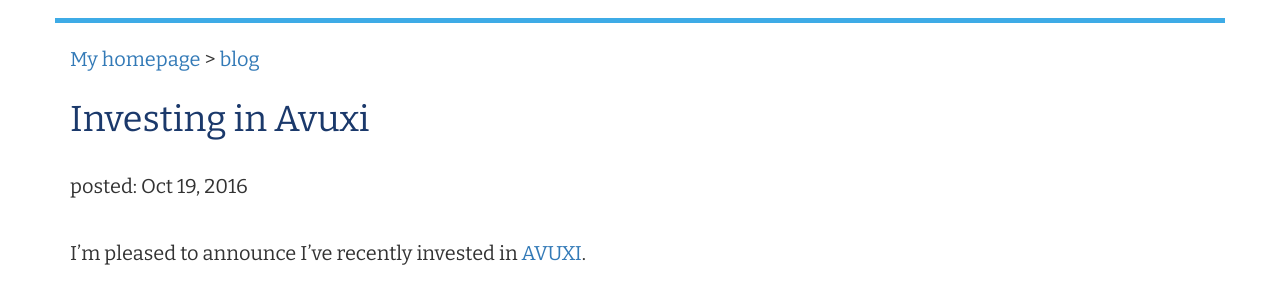
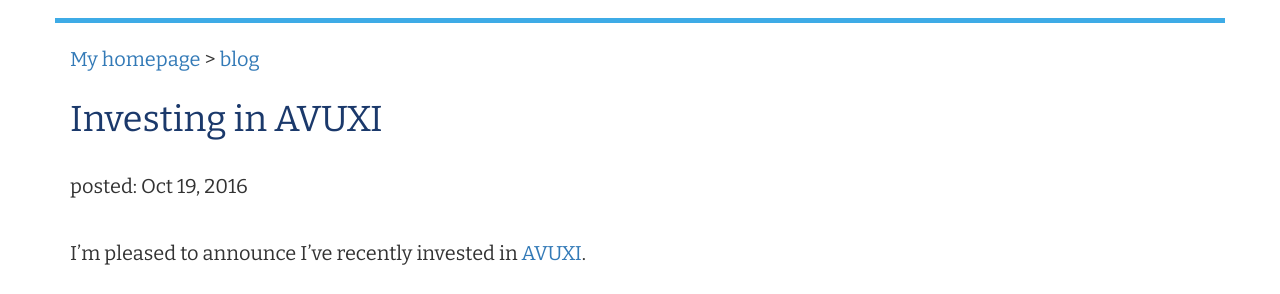
Before and after one commit to freyfogle/freyfogle.github.io, a Jekyll site: the page built from _posts/2016-10-19-investing-in-avuxi.md, in a window 1280 px wide and 900 px high. Shown: the part 192-486 px from the top of the window. Built offline with Jekyll 4.4.1, drawn with Linux system fonts in a browser that asks for light colours; comment, search, counter and statistics services are not loaded.

```diff
--- a/_posts/2016-10-19-investing-in-avuxi.md
+++ b/_posts/2016-10-19-investing-in-avuxi.md
@@ -1,7 +1,7 @@
 ---
 layout: post
 permalink: /post/1476864000/investing-in-avuxi
-title: "Investing in Avuxi"
+title: "Investing in AVUXI"
 date: "2016-10-19 07:36:22+0000"
 categories: "angelinvesting, avuxi, topplace, travel"
 ---
```
